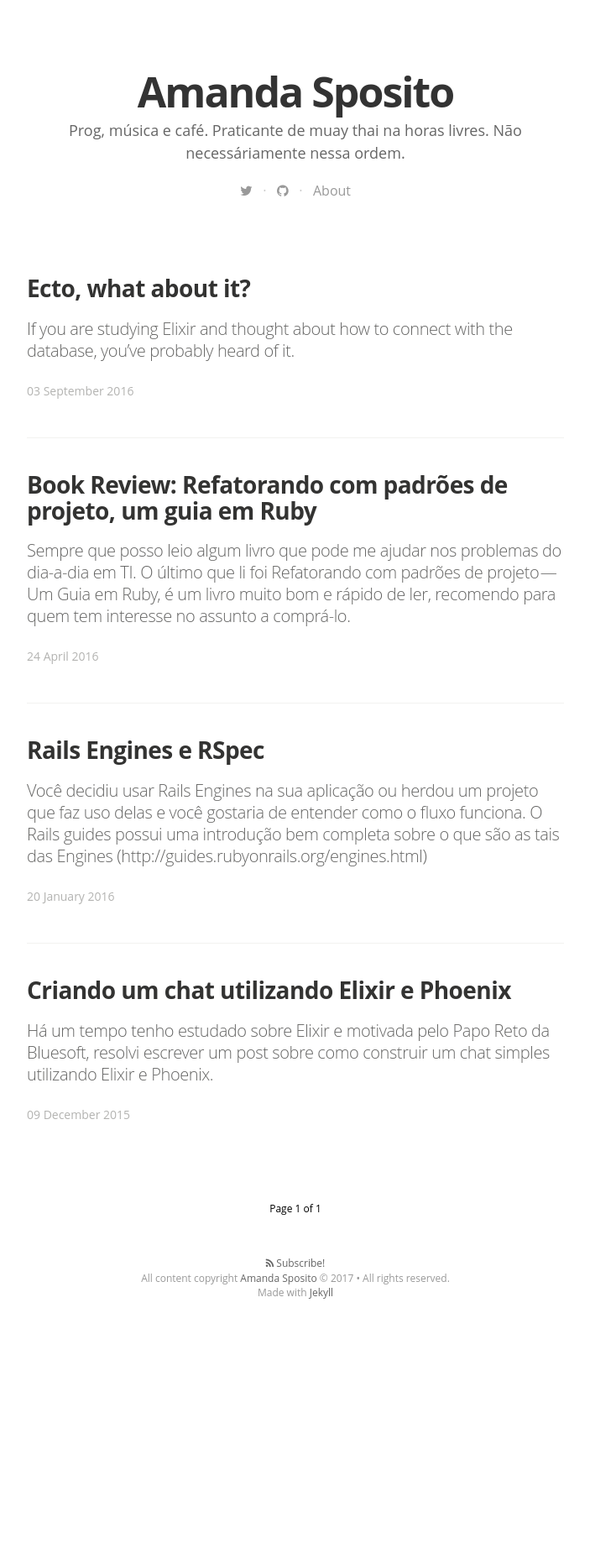
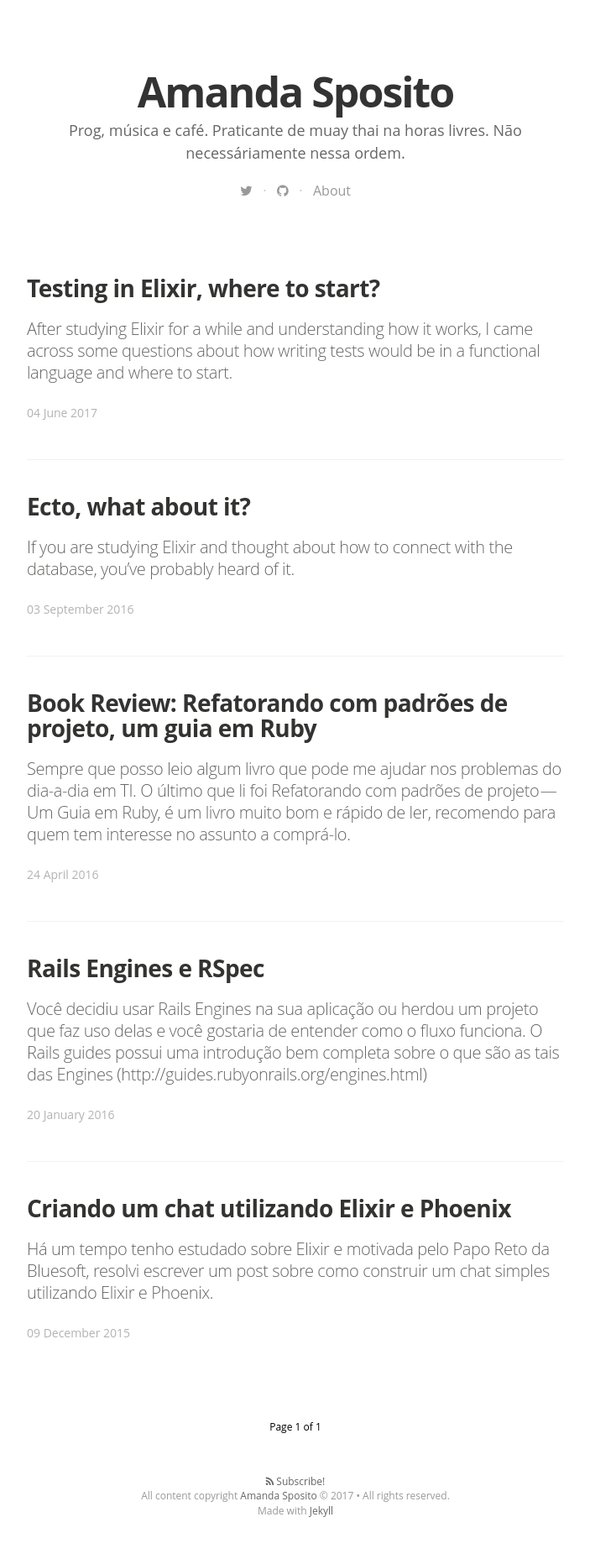
Before and after one commit to amandasposito/amandasposito.github.io, a Jekyll site: the page built from index.html, in a window 1280 px wide. Shown: the whole page at 84% size, without its empty margins (288-991 px from the left). Built offline with Jekyll 4.4.1, drawn with Linux system fonts in a browser that asks for light colours; nearby versions of some CDN libraries; some web fonts are replaced; the list of posts is cut into pages by our own code; before the commit the page ends 1597 px from its top, so only the background shows below that; some of the changed lines change nothing that is shown.

Commit message:
Add testing in elixir post

```diff
--- a/_includes/head.html
+++ b/_includes/head.html
@@ -43,6 +43,6 @@
   <link rel="stylesheet" href="//brick.a.ssl.fastly.net/Linux+Libertine:400,400i,700,700i/Open+Sans:400,400i,700,700i">
   <link href="//maxcdn.bootstrapcdn.com/font-awesome/4.2.0/css/font-awesome.min.css" rel="stylesheet">
 
-  <link rel="stylesheet" type="text/css" media="screen" href="{{ "/css/main.css"  | prepend: site.baseurl  }}" />
+  <link rel="stylesheet" type="text/css" media="screen" href="{{ "/css/main.css"  | prepend: site.baseurl  }}?v=1" />
   <link rel="stylesheet" type="text/css" media="print" href="{{ "/css/print.css"  | prepend: site.baseurl  }}" />
 </head>
--- /dev/null
+++ b/_posts/2017-06-04-testing-in-elixir-where-to-start.markdown
@@ -0,0 +1,182 @@
+---
+layout: post
+title:  "Testing in Elixir, where to start?"
+date:   2017-06-04 16:17:37 -0300
+categories:
+  - elixir
+  - test
+  - exunit
+---
+
+After studying Elixir for a while and understanding how it works, I came across some questions about how writing tests would be in a functional language and where to start.
+
+### ExUnit
+
+To begin with, Elixir comes with ExUnit, a test framework that provides pretty much everything we need to test our code.
+
+### How to use it ?
+
+Everytime we start a project with `mix new project_name` we can see the tests folder in its output:
+
+{% highlight bash %}
+$ mix new hello_world
+* creating README.md
+* creating .gitignore
+* creating mix.exs
+* creating config
+* creating config/config.exs
+* creating lib
+* creating lib/hello_world.ex
+* creating test
+* creating test/test_helper.exs
+* creating test/hello_world_test.exs
+
+Your Mix project was created successfully.
+You can use "mix" to compile it, test it, and more:
+
+    cd hello_world
+    mix test
+
+Run "mix help" for more commands.
+{% endhighlight %}
+
+If we open the  `hello_world_test.exs` file, we will find our tests basic structure.
+
+{% highlight elixir %}
+defmodule HelloWorldTest do
+  use ExUnit.Case
+  doctest HelloWorld
+
+  test "the truth" do
+    assert 1 + 1 == 2
+  end
+end
+{% endhighlight %}
+
+RIght at the beginning we can see that there is a line  `use ExUnit.case`, **ExUnit.case** is a module that we should use in another modules so we can configure and prepare them to be tested.
+
+The test itself it is pretty simple and self-explained, but it already give us an idea of the structure we can use to write our tests.
+
+### Assertions
+
+There is some `asserts` that can help us to execute our tests. The most common being `assert` and `refute`.
+
+`Assert` to compare something it is expected to be true and `refute` to compare something that is expect to be false.
+
+| Assertion | Examples |
+|-------|--------|
+| `assert` | `assert to_string(:foo) == "foo"` |
+| `assert_in_delta` | `assert_in_delta 3.141, 3.142, 0.001` |
+| `assert_raise` | `assert_raise ArithmeticError, fn -> 1 + "test" end` |
+| `assert_received` | `assert_receive :down, 500` |
+| `assert_received` | `assert_received :hello, "Hi!"` |
+| `refute` | `refute 1+1, 3` |
+| `refute_in_delta` | `refute_in_delta 3.141, 3.142, 0.001` |
+
+
+The `asserts` are pretty much similar to most framework tests, the hightlight here is for `assert_receive` and`assert_received`.
+
+They help us to test async code, for example, you have a `Task` that executes some code and you wishe to monitor the  process and wait for some message. In this scenario, `assert_receive` would help us to test that we received the message.
+
+{% highlight elixir %}
+task = Task.async(fn -> "foo" end)
+ref  = Process.monitor(task.pid)
+assert_receive 	{:DOWN, ^ref, :process, _, :normal}, 500
+{% endhighlight %}
+
+In the above test, we are asserting that the Task exit is `:normal` and that it executed in up to 500 milliseconds.
+
+There are a few more `asserts` that may help us and you can find them at the [ExUnit oficial documentation](https://hexdocs.pm/ex_unit/ExUnit.Assertions.html).
+
+### Describe
+
+To group our tests, there is a function called `describe` and It is a very used convention to organize the tests in a group of examples by function.
+
+{% highlight elixir %}
+describe "Some.Function" do
+  test "does something" do
+    ...
+  end
+end
+{% endhighlight %}
+
+Using Mix, you can run only one block of `describe` if you want to:
+
+`$ mix test --only describe:"Some.Function"`
+
+### Test Setup
+
+In some cases, it may be necessary to do some kind of `setup` of the  `system under test` before run our tests. For this, there are two `macros` that can help us: `setup` and `setup_all`.
+
+The difference between them is that `setup` is executed everytime before a test and `setup_all` is executed just one time before the `module` tests.
+
+{% highlight elixir %}
+  setup do
+    ...
+  end
+
+  setup_all do
+    ...
+  end
+{% endhighlight %}
+
+### Running your test suit
+
+There are a few ways we can run our test suit, to run the whole test suit we can use the command `$ mix test`
+
+We can execute only one file, we just need to pass the file path to the command `$ mix test path/to/file.exs`.
+
+We can also execute only one test of the file, passing the test line as argument `$ mix test path/to/file.exs:line`
+
+Besides these options, you can also use a `tag` to mark your test and use it, either to skip it or run only it, according to what you need.
+
+{% highlight elixir %}
+defmodule HelloWorldTest do
+  use ExUnit.Case
+  doctest HelloWorld
+
+  @tag :wip
+  test "the truth" do
+    assert 1 + 1 == 2
+  end
+end
+{% endhighlight %}
+
+To run only the tests marked as `wip`:
+
+ `$ mix test --only wip`
+
+Or, to exclude them:
+
+`$ mix test --exclude wip`
+
+If necessary, we can also configure our test suit to exclude tests with certain tags, to do it so we need to alter our `test_helper.exs` and add a config.
+
+{% highlight elixir %}
+ExUnit.configure(exclude: [wip: true])
+ExUnit.start()
+{% endhighlight %}
+
+So when we run our test suit, all the tests with the `wip` tag will be ignored.
+
+https://hexdocs.pm/mix/Mix.Tasks.Test.html
+
+### Mocks and Stubs
+
+The truth is, if you're used to writing tests in your day-to-day life, there's a good chance you've used mocks and stubs to handle contracts or simulate behaviors.
+
+Some testing frameworks such as Ruby's `Minitest` or` RSpec` already come with options for mocks and stubs.
+
+`ExUnit`, however, does not come with anything for that, [in this post](http://blog.plataformatec.com.br/2015/10/mocks-and-explicit-contracts/) José Valim explains why the use of mocks can be harmful to the design of your application.
+
+In short terms, all Elixir applications come with standard configuration files and we can often use them to configure how a particular dependency will behave in different environments and use it in our tests, removing the need to use mock.
+
+But sometimes this will not be enough, and if you still need to use mocks or stubs, there are some frameworks like [Meck](https://hex.pm/packages/meck) that can help you.
+
+---
+
+### Reference
+
+[https://hexdocs.pm/ex_unit/ExUnit.html](https://hexdocs.pm/ex_unit/ExUnit.html)
+
+[http://blog.plataformatec.com.br/2015/10/mocks-and-explicit-contracts/](http://blog.plataformatec.com.br/2015/10/mocks-and-explicit-contracts/)
--- a/css/main.sass
+++ b/css/main.sass
@@ -607,7 +607,7 @@ code
   font-size: 15px
   border: 1px solid #e8e8e8
   border-radius: 3px
-  background-color: #eef
+  background-color: #f6f8fa
 
 code
   padding: 1px 5px
@@ -619,3 +619,21 @@ pre
     border: 0
     padding-right: 0
     padding-left: 0
+
+table
+  width: 100%
+  margin-bottom: 20px
+  border: 1px solid #dedede
+  font-family: $font-sans
+  display: block
+  th
+    font-weight: 600
+  tbody
+    tr
+      border: 1px solid #dfe2e5
+      background-color: #fff
+      border-top: 1px solid #c6cbd1
+    tr:nth-child(2n)
+      background-color: #f6f8fa
+    td
+      padding: 6px 13px
```
Also changed, not shown: Gemfile (line endings or trailing spaces), 1 other file.
